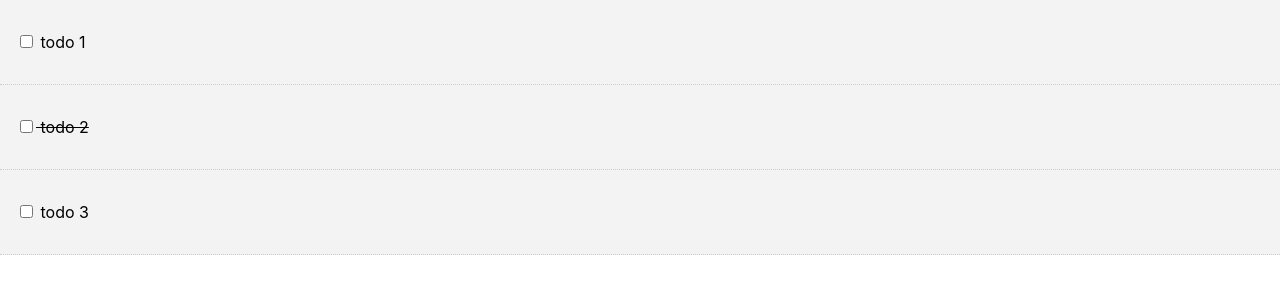
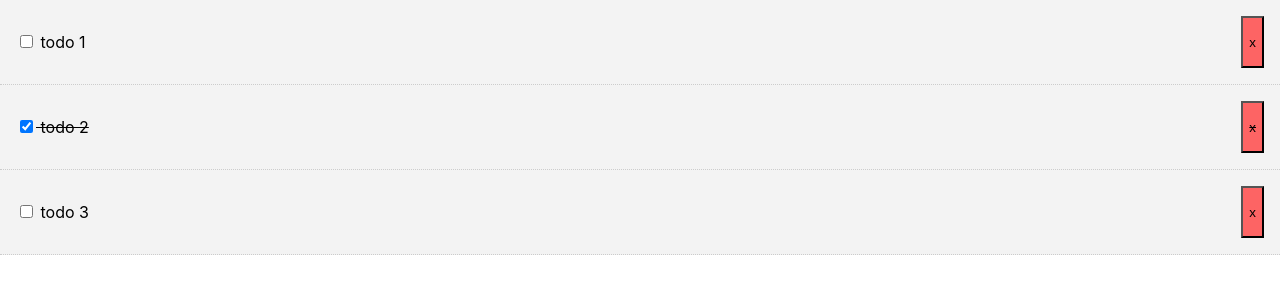
Before and after one commit to grichan/vue-practice-0, a Vue app: page / in a window 1280 px wide. Shown: the top 300 px of the page. Built offline with nearby package versions, Linux system fonts and the light colour scheme.

Commit message:
checked checkbox fix

```diff
--- a/src/components/TodoItem.vue
+++ b/src/components/TodoItem.vue
@@ -4,9 +4,14 @@
     v-bind:class="{ 'is-complete': mutableTodo.completed }"
   >
     <p>
-      <input type="checkbox" v-on:change="markComplete()" />
+      <input
+        type="checkbox"
+        v-on:change="markComplete()"
+        :checked="mutableTodo.completed"
+      />
       {{ todo.title }}
     </p>
+    <button class="del">x</button>
   </div>
 </template>
 
@@ -32,9 +37,16 @@ export default {
   background: #f3f3f3;
   padding: 1em;
   border-bottom: 1px #ccc dotted;
+  display: flex;
+  flex-direction: row;
+  justify-content: space-between;
 }
 
 .is-complete {
   text-decoration: line-through;
 }
+
+.del {
+  background-color: rgba(255, 75, 75, 0.849);
+}
 </style>
```
